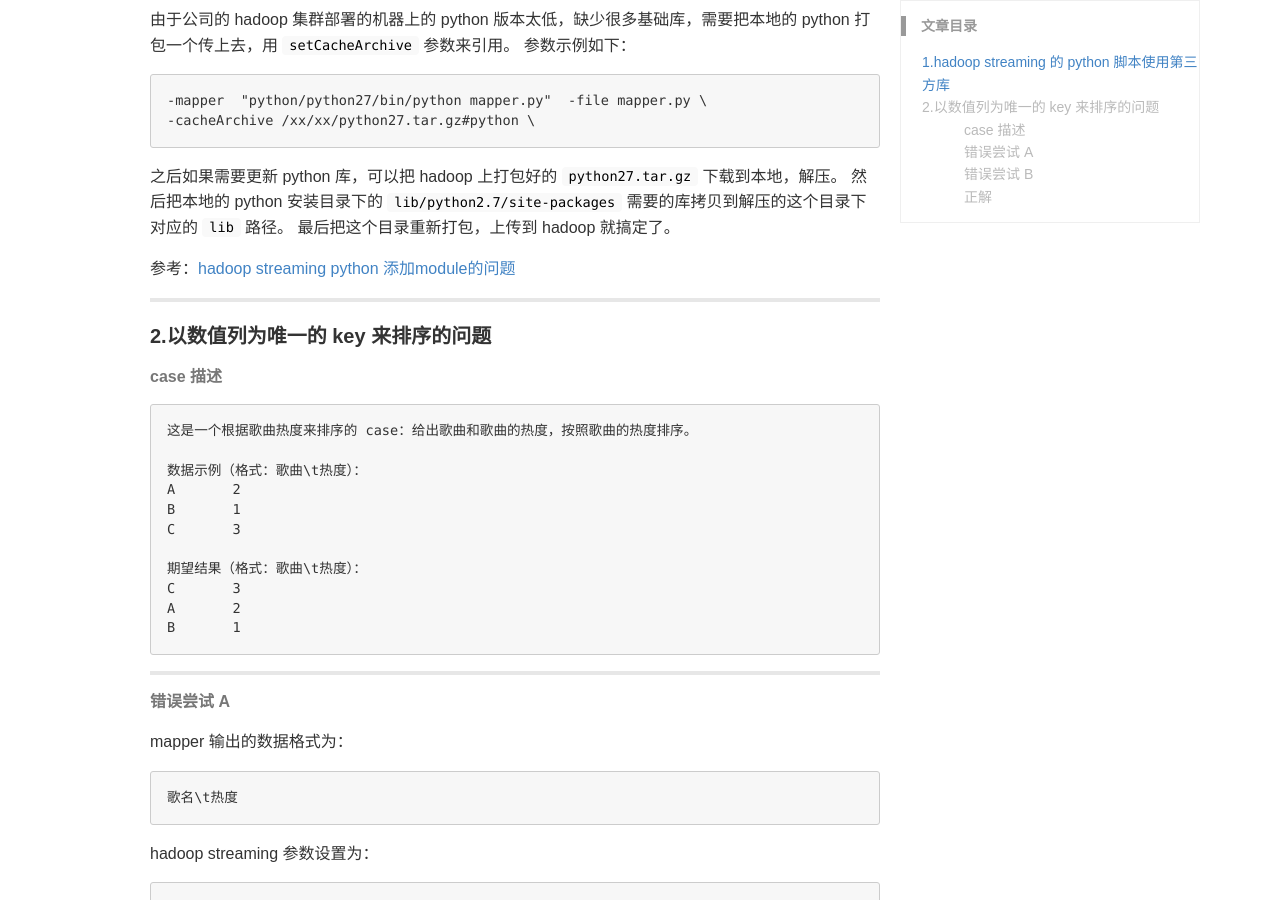
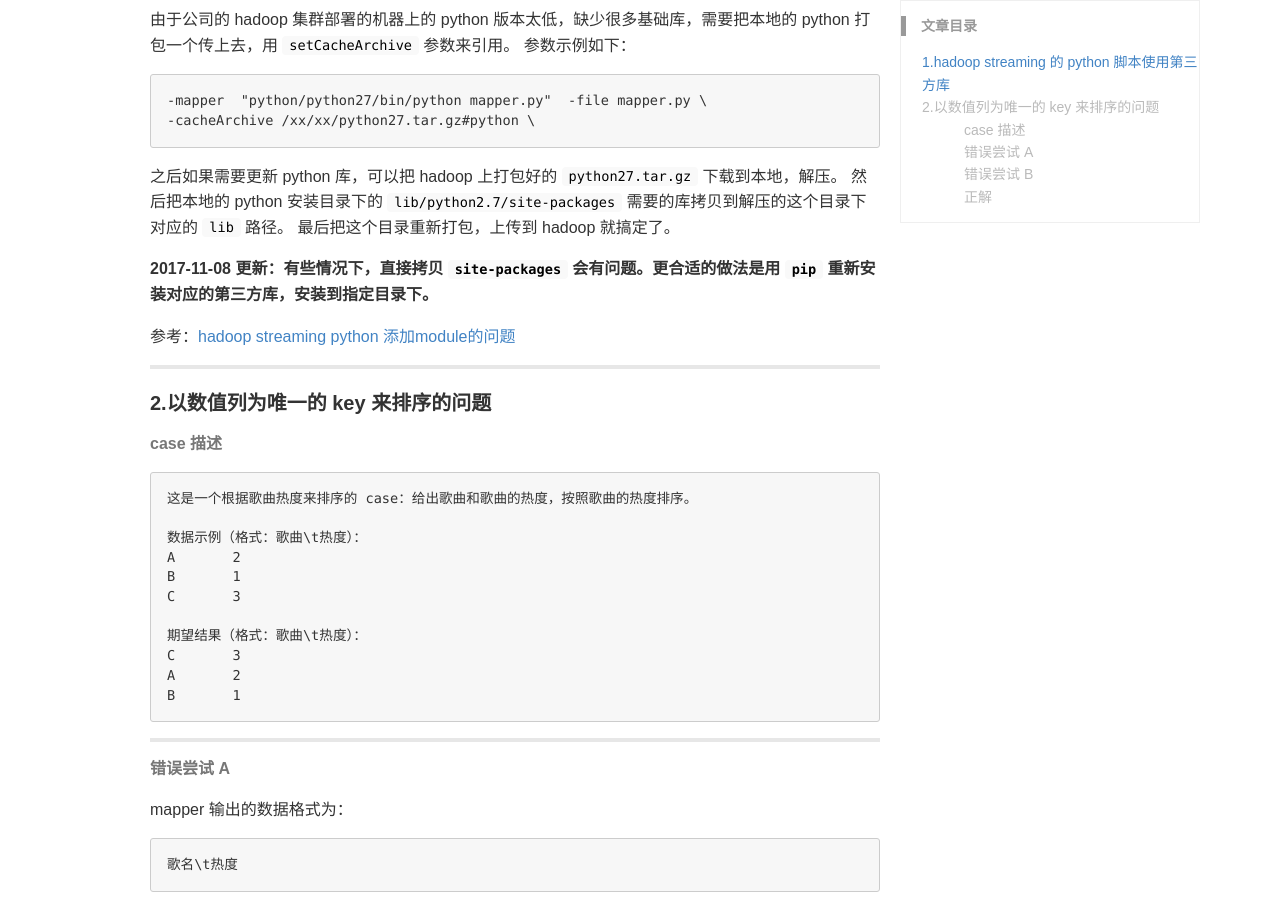
Before and after one commit to Miopas/miopas.github.io, a Jekyll site: the page built from _posts/2017-10-30-hadoop-learning-record.md, in a window 1280 px wide and 900 px high, scrolled down 390 px. Built offline with Jekyll 4.4.1, drawn with Linux system fonts in a browser that asks for light colours.

Commit message:
update 2017-10-30-hadoop-learning-record.md

```diff
--- a/_posts/2017-10-30-hadoop-learning-record.md
+++ b/_posts/2017-10-30-hadoop-learning-record.md
@@ -24,6 +24,9 @@ keywords: hadoop, shell, 数据处理
 之后如果需要更新 python 库，可以把 hadoop 上打包好的 `python27.tar.gz` 下载到本地，解压。
 然后把本地的 python 安装目录下的 `lib/python2.7/site-packages` 需要的库拷贝到解压的这个目录下对应的 `lib` 路径。
 最后把这个目录重新打包，上传到 hadoop 就搞定了。
+
+**2017-11-08 更新：有些情况下，直接拷贝 `site-packages` 会有问题。更合适的做法是用 `pip` 重新安装对应的第三方库，安装到指定目录下。**
+
 
 参考：[hadoop streaming python 添加module的问题](http://yuezhilei.com/2017/08/31/hadoop-streaming-python/)
 
```
